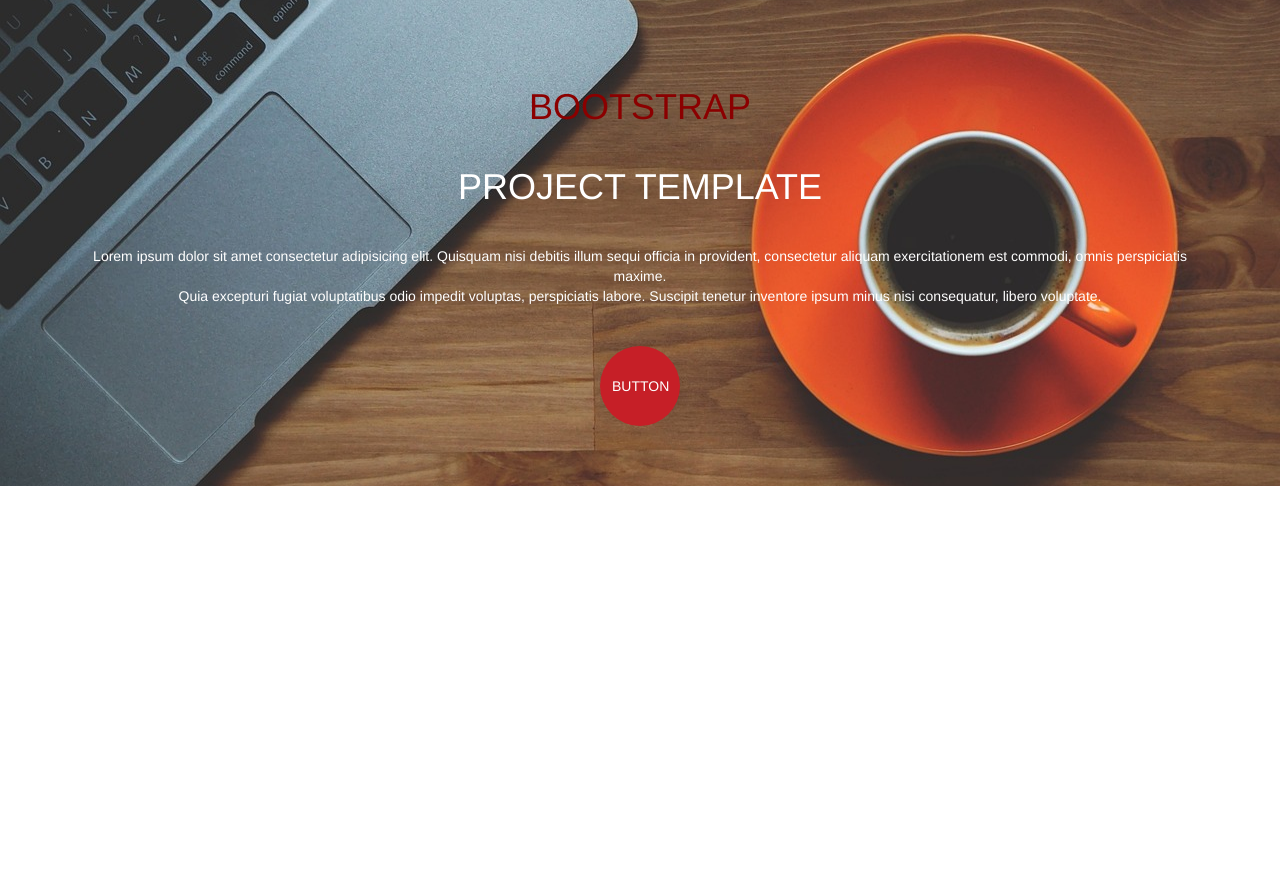
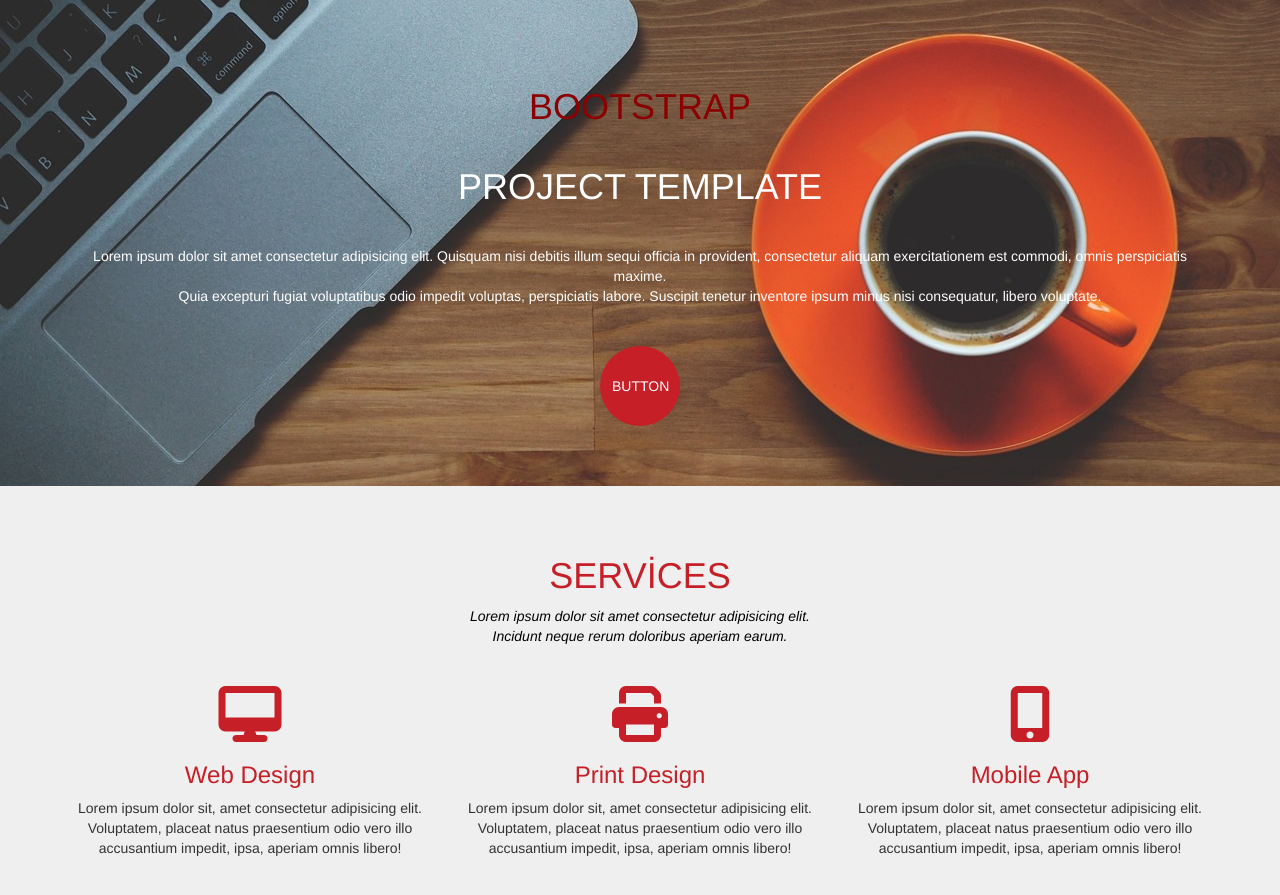
Before and after one commit to enesoguz1/Landing_Page_Projects, a plain HTML site: page index.html in a window 1280 px wide. Shown: the part 83-978 px from the top of the page. Before the commit the page ends 800 px from the top, so only its background shows below. Drawn offline with nearby package versions, Linux system fonts and the light colour scheme.

Commit message:
Services commit

```diff
--- a/css/style.css
+++ b/css/style.css
@@ -108,3 +108,33 @@
   }
 
   /* MAİN CONTENT */
+
+  #services {
+    background-color: #efefef;
+    padding-top: 50px;
+    padding-bottom: 50px;
+  }
+
+  .servicesTop h1 {
+    color: #c61f27;
+    font-size: 36px;
+  }
+
+  .servicesTop p {
+    color: #000;
+    font-style: italic;
+    font-weight: 300;
+    margin-bottom: 40px;
+  }
+
+  .fa {
+    color: #c61f27;
+  }
+
+  .servicesContent h2 {
+    color: #c61f27;
+    font-weight: 400;
+    font-size: 24px;
+  }
+
+  /* SERVİCES  */
--- a/index.html
+++ b/index.html
@@ -46,6 +46,37 @@
     </div>
   </section>
 
+  <section id="services" class="text-center">
+    <div class="container">
+      <div class="servicesTop">
+        <h1>SERVİCES</h1>
+        <p>Lorem ipsum dolor sit amet consectetur adipisicing elit. <br> Incidunt neque rerum doloribus aperiam earum.</p>
+      </div>
+      <div class="servicesContent">
+        <div class="row">
+          <div class="col-md-4">
+            <i class="fa fa-desktop fa-4x" aria-hidden="true"></i>
+            <h2>Web Design</h2>
+            <p>Lorem ipsum dolor sit, amet consectetur adipisicing elit. Voluptatem, placeat natus praesentium odio vero illo accusantium impedit, ipsa, aperiam omnis libero!</p>
+          </div>
+
+          <div class="col-md-4">
+            <i class="fa fa-print fa-4x" aria-hidden="true"></i>
+            <h2>Print Design</h2>
+            <p>Lorem ipsum dolor sit, amet consectetur adipisicing elit. Voluptatem, placeat natus praesentium odio vero illo accusantium impedit, ipsa, aperiam omnis libero!</p>
+          </div>
+
+          <div class="col-md-4">
+            <i class="fa fa-mobile fa-4x" aria-hidden="true"></i>
+            <h2>Mobile App</h2>
+            <p>Lorem ipsum dolor sit, amet consectetur adipisicing elit. Voluptatem, placeat natus praesentium odio vero illo accusantium impedit, ipsa, aperiam omnis libero!</p>
+          </div>
+
+        </div>
+      </div>
+    </div>
+  </section>
+
     <script src="https://kit.fontawesome.com/3c6e0d8d7a.js" crossorigin="anonymous"></script>
     <script src="https://ajax.googleapis.com/ajax/libs/jquery/1.12.4/jquery.min.js"></script>
     <script src="js/bootstrap.min.js"></script>
```
